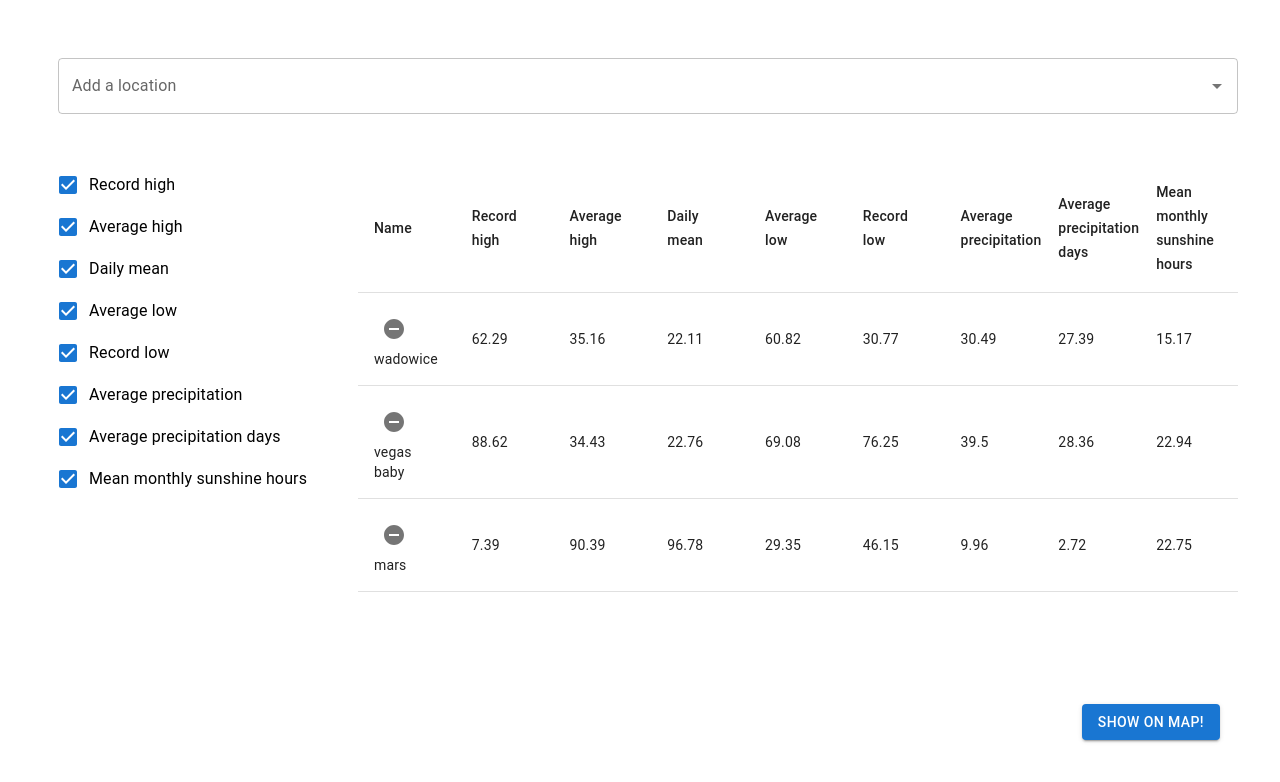
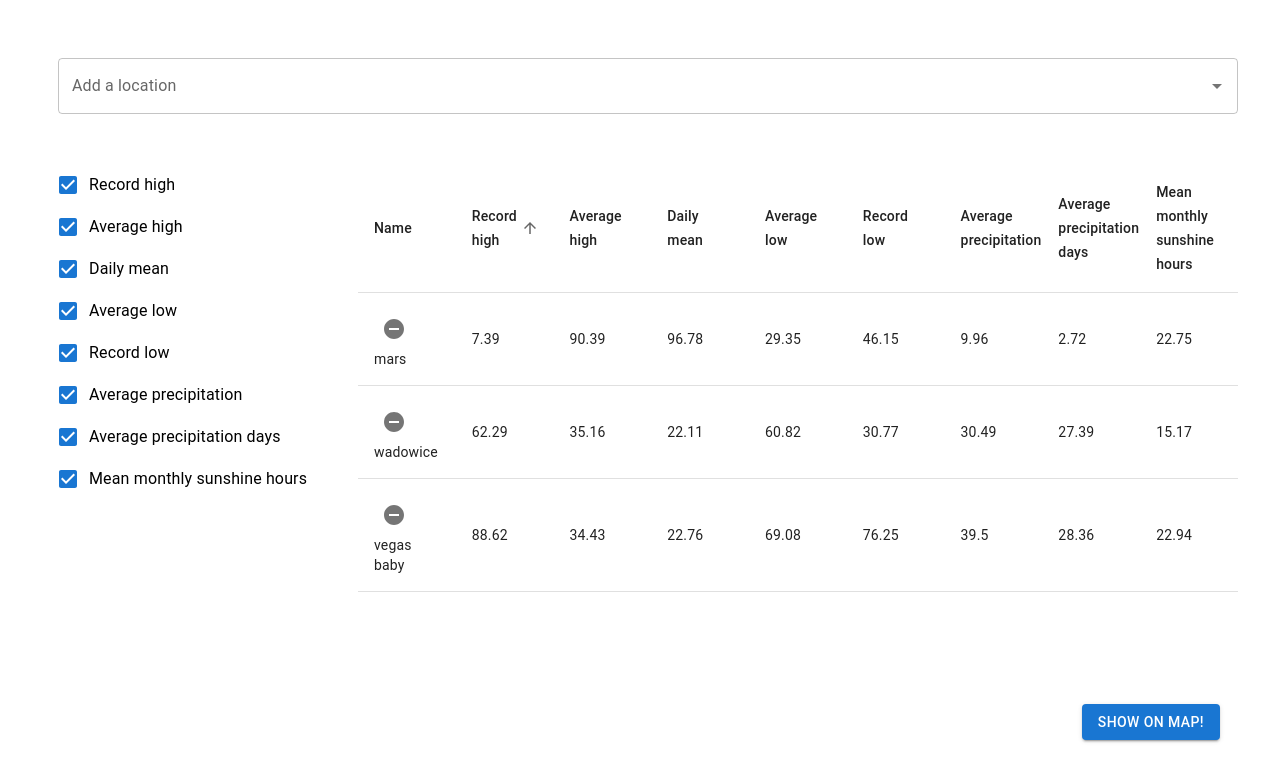
Before and after one commit to Adenka/RainOrShine, a React (Create React App) app in the folder frontend/: page /compare in a window 1280 px wide. Shown: the top 782 px of the page. Built offline with nearby package versions, Linux system fonts and the light colour scheme.

Commit message:
Compare by weather values

```diff
--- a/frontend/src/components/Compare.js
+++ b/frontend/src/components/Compare.js
@@ -1,9 +1,41 @@
-//TODO - sortowanie
-
 import React, { useState } from "react";
-import { Checkbox, FormControlLabel, FormGroup, TableContainer, Table, TableCell, TableRow, TableHead, TableBody, IconButton, Autocomplete, TextField, Button } from "@mui/material"
+import {
+    Checkbox, FormControlLabel, FormGroup,
+    TableContainer, Table, TableCell, TableRow, TableHead, TableBody, TableSortLabel,
+    IconButton, Autocomplete, TextField, Button } from "@mui/material"
 import RemoveCircleIcon from '@mui/icons-material/RemoveCircle';
 import { useNavigate } from "react-router-dom";
+
+const weatherFeatures = [
+    "Record high",
+    "Average high",
+    "Daily mean",
+    "Average low",
+    "Record low",
+    "Average precipitation",
+    "Average precipitation days",
+    "Mean monthly sunshine hours"
+];
+
+const descendingComparator = (a, b, orderBy) => {
+    if (b["weather"][orderBy] < a["weather"][orderBy]) {
+        console.log(-1);
+        return -1;
+    }
+    if (b["weather"][orderBy] > a["weather"][orderBy]) {
+        console.log(1);
+        return 1;
+    }
+
+    console.log(0);
+    return 0;
+}
+
+const getComparator = (order, orderBy) => {
+    return order === 'desc'
+        ? (a, b) => descendingComparator(a, b, orderBy)
+        : (a, b) => -descendingComparator(a, b, orderBy);
+}
 
 const ShowOnMapButton = () => {
     const navigate = useNavigate();
@@ -19,6 +51,42 @@ const ShowOnMapButton = () => {
     >
         Show on map!
     </Button>
+}
+
+const EnhancedTableHead = (props) => {
+    const { order, orderBy, isShown, handleRequestSort } = props;
+
+    const createSortHandler = (property) => (event) => {
+        handleRequestSort(event, property);
+    };
+
+    return (
+        <TableHead>
+            <TableRow>
+                <TableCell>
+                    Name
+                </TableCell>
+                {weatherFeatures.map(((weatherFeature, id) => (
+                    (isShown[weatherFeature])
+                    ?
+                    <TableCell
+                        key = {id}
+                        sortDirection = {orderBy === weatherFeature ? order : false}
+                    >
+                        <TableSortLabel
+                            active = {orderBy === weatherFeature}
+                            direction = {orderBy === weatherFeature ? order : "asc"}
+                            onClick = {createSortHandler(weatherFeature)}
+                        >
+                            {weatherFeature}
+                        </TableSortLabel>
+                    </TableCell>
+                    :
+                    <></>
+                )))}
+            </TableRow>
+        </TableHead>
+    )
 }
 
 const Compare = () => {
@@ -55,17 +123,6 @@ const Compare = () => {
         setData(prevData => prevData.filter((_, i) => i !== index))
     }
 
-    const weatherFeatures = [
-        "Record high",
-        "Average high",
-        "Daily mean",
-        "Average low",
-        "Record low",
-        "Average precipitation",
-        "Average precipitation days",
-        "Mean monthly sunshine hours"
-    ];
-
     const [isShown, setIsShown] = useState({
         "Record high":  true,
         "Average high": true,
@@ -88,6 +145,7 @@ const Compare = () => {
         //setOptions(newValue ? [newValue, ...options] : options);
         setValue(newValue);
 
+        // TODO - nazwy mogą być te same!
         const isThere = data.some(elem => elem.placeName === newValue)
 
         if (!isThere && newValue) {
@@ -98,14 +156,22 @@ const Compare = () => {
     const [options, setOptions] = useState([
         "alabama", "bahamy", "cypr", "dakota", "eukaliptus", "fiordy", "geordżina", "himalaje", "indonezja"
     ]);
+
     const [value, setValue] = useState(null);
     const [inputValue, setInputValue] = useState('');
+
+    const [order, setOrder] = useState("asc");
+    const [orderBy, setOrderBy] = useState("Record high");
+
+    const handleRequestSort = (event, property) => {
+        const isAsc = orderBy === property && order === 'asc';
+        setOrder(isAsc ? 'desc' : 'asc');
+        setOrderBy(property);
+    };
 
     React.useEffect(() => {
         // query
     }, [value, inputValue])
-
-    console.log(value)
 
     return (
         <div style = {{width: "100%", height: "100%", position: "fixed"}}>
@@ -138,24 +204,16 @@ const Compare = () => {
                 <div style = {{paddingRight: 50}}>
                     <TableContainer style = {{maxHeight: 750}}>
                         <Table stickyHeader style = {{ tableLayout: "fixed" }}>
-                            <TableHead>
-                                <TableRow>
-                                    <TableCell>
-                                        Name
-                                    </TableCell>
-                                    {weatherFeatures.map(weatherFeature => (
-                                        (isShown[weatherFeature])
-                                        ?
-                                        <TableCell>
-                                            {weatherFeature}
-                                        </TableCell>
-                                        :
-                                        <></>
-                                    ))}
-                                </TableRow>
-                            </TableHead>
+                            <EnhancedTableHead
+                                order = {order}
+                                orderBy = {orderBy}
+                                isShown = {isShown}
+                                handleRequestSort = {handleRequestSort}
+                            />
                             <TableBody>
-                                {data.map((entry, index) =>
+                                {data.slice().sort(getComparator(order, orderBy))
+                                .map((entry, index) => {
+                                    return (
                                     <TableRow>
                                         <TableCell>
                                             <IconButton onClick = {() => handleRemoveClicked(index)}>
@@ -172,8 +230,8 @@ const Compare = () => {
                                             :
                                             <></>
                                         )}
-                                    </TableRow>
-                                )}
+                                    </TableRow>)
+                                })}
                             </TableBody>
                         </Table>
                     </TableContainer>
```
